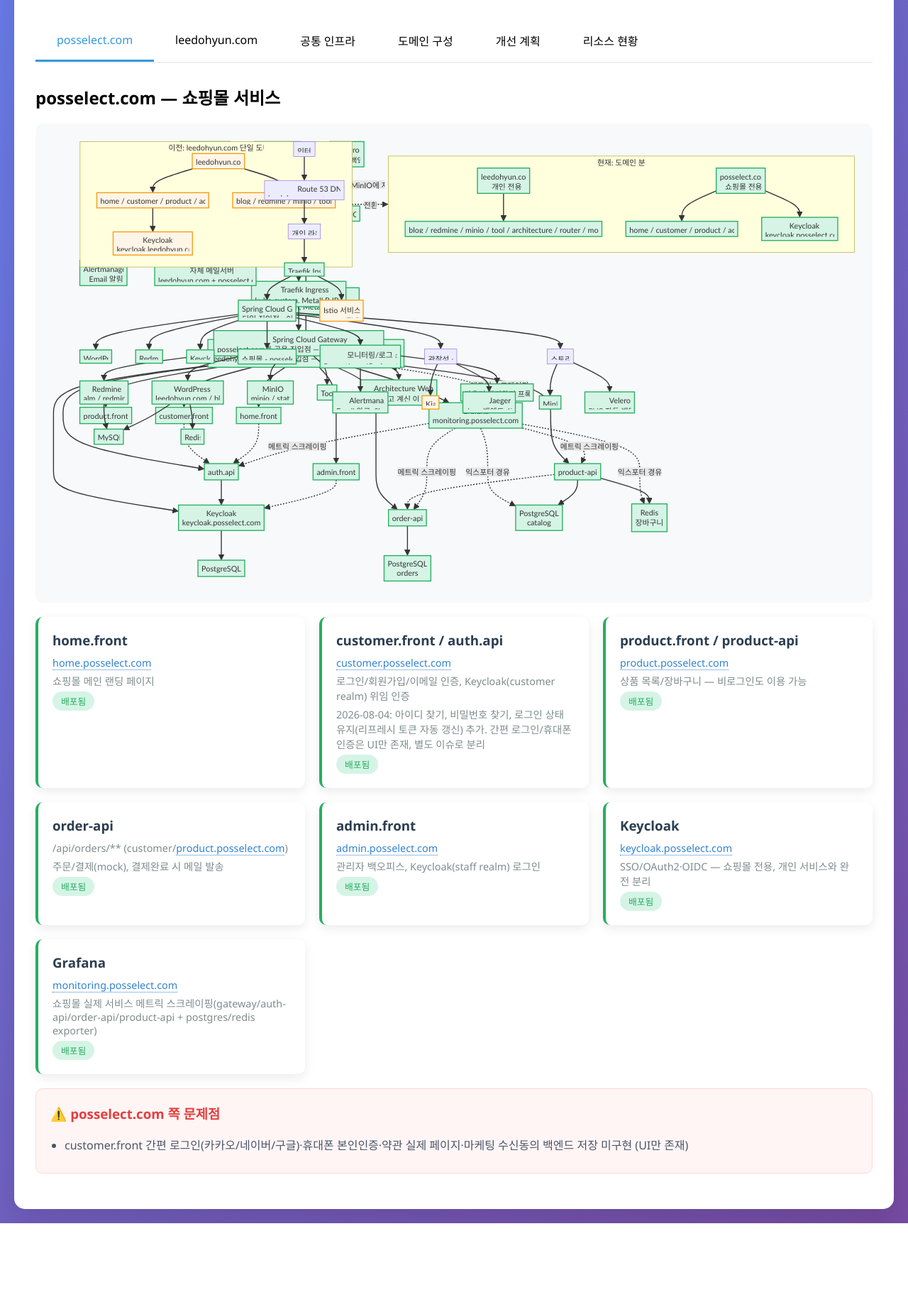
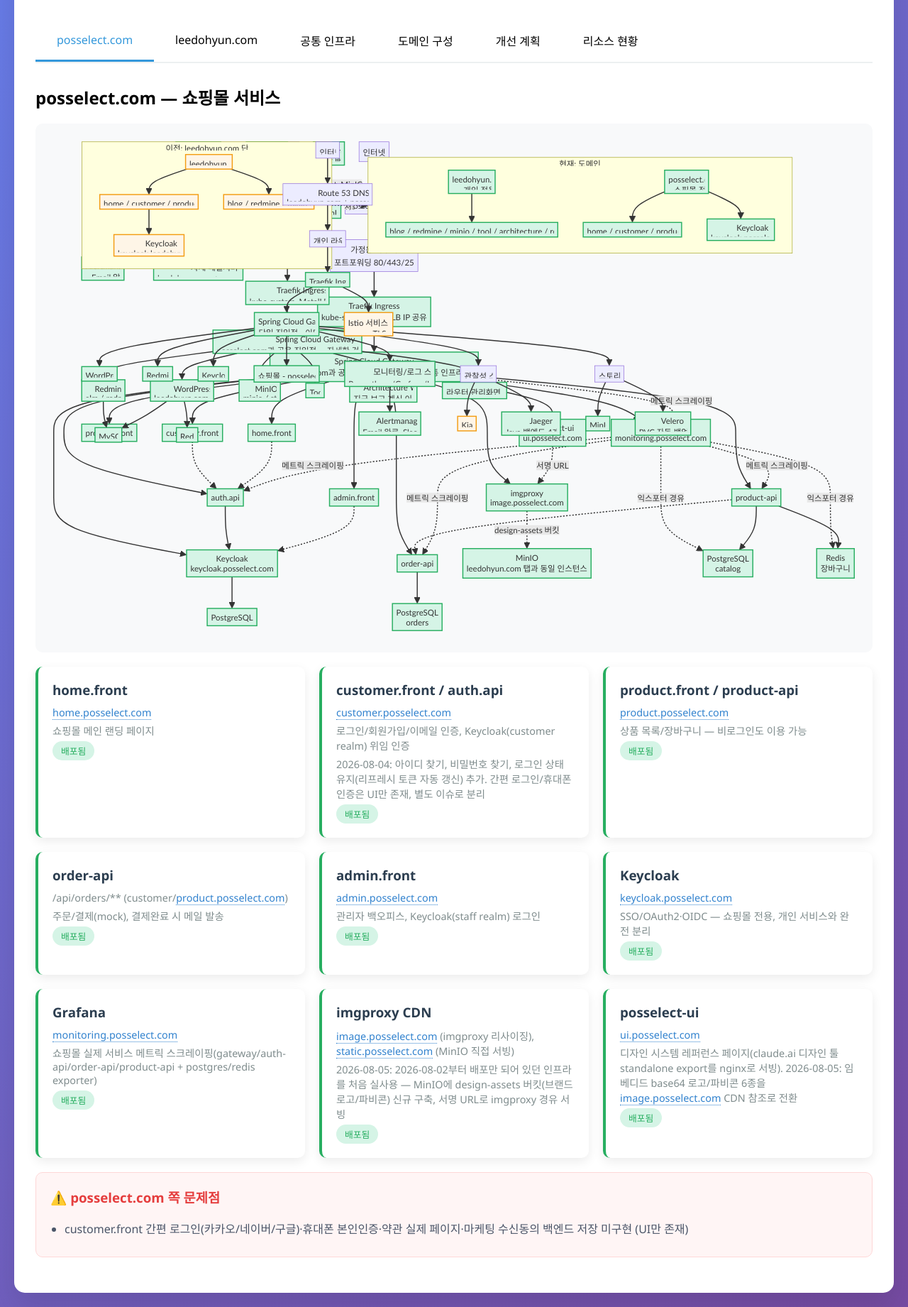
Before and after one commit to lee-dohyun/architecture, a Flask app: page / in a window 1280 px wide. Shown: the part 202-2043 px from the top of the page at 71% size. Before the commit the page ends 1925 px from the top, so only its background shows below. Run offline with Flask 3, Linux system fonts and the light colour scheme.

Commit message:
아키텍처 구조도 최신화: MinIO design-assets 버킷/imgproxy CDN 실사용, posselect-ui 반영
- posselect.com 탭에 imgproxy CDN(image.posselect.com)과 posselect-ui(ui.posselect.com) 서비스 카드 추가
- MinIO 카드에 shop-images/shop-static/design-assets 버킷 공유 사실 명시
- posselect.com mermaid 다이어그램에 imgproxy/posselect-ui 노드 추가

```diff
--- a/app.py
+++ b/app.py
@@ -4,7 +4,7 @@ from datetime import datetime
 
 app = Flask(__name__)
 
-# 아키텍처 데이터 (2026-08-05 최신화 — Loki/Velero/Jaeger 관찰성 스택, 로그인 부가기능 반영)
+# 아키텍처 데이터 (2026-08-05 최신화 — Loki/Velero/Jaeger 관찰성 스택, 로그인 부가기능, MinIO design-assets 버킷/imgproxy CDN 실사용, posselect-ui 반영)
 architecture_data = {
     "current": {
         "title": "현재 K3s 클러스터 아키텍처 구조도 (실제 배포 상태)",
@@ -15,7 +15,7 @@ architecture_data = {
             "personal_line": [
                 {"name": "WordPress", "domains": ["leedohyun.com", "blog.leedohyun.com"], "status": "deployed"},
                 {"name": "Redmine", "domains": ["alm.leedohyun.com", "redmine.leedohyun.com"], "status": "deployed"},
-                {"name": "MinIO", "domains": ["minio.leedohyun.com", "static.leedohyun.com"], "status": "deployed"},
+                {"name": "MinIO", "domains": ["minio.leedohyun.com", "static.leedohyun.com"], "desc": "S3 호환 오브젝트 스토리지 — 개인용 버킷(book/common/image/web)뿐 아니라 posselect.com 쪽 shop-images/shop-static/design-assets 버킷도 같은 인스턴스를 공유", "status": "deployed"},
                 {"name": "Tool", "domains": ["tool.leedohyun.com"], "status": "deployed"},
                 {"name": "Architecture Web", "domains": ["architecture.leedohyun.com", "architecture.posselect.com"], "status": "deployed"},
                 {"name": "라우터 관리화면 프록시", "domains": ["router.leedohyun.com"], "status": "deployed"}
@@ -27,7 +27,9 @@ architecture_data = {
                 {"name": "order-api", "domains": ["/api/orders/** (customer.posselect.com, product.posselect.com)"], "desc": "주문/결제(mock), 로그인 시 계정에 자동 연결", "status": "deployed"},
                 {"name": "admin.front", "domains": ["admin.posselect.com"], "desc": "관리자 백오피스, Keycloak(staff realm) 로그인", "status": "deployed"},
                 {"name": "Keycloak", "domains": ["keycloak.posselect.com"], "desc": "SSO/OAuth2·OIDC — 2026-08-02부로 쇼핑몰 전용, 개인 서비스와 완전 분리", "status": "deployed"},
-                {"name": "Grafana (모니터링)", "domains": ["monitoring.posselect.com"], "desc": "2026-08-02: monitoring.leedohyun.com에서 이전, 쇼핑몰 전용 모니터링으로 재정의. gateway/auth-api/order-api/product-api의 /actuator/prometheus + postgres-exporter + redis-exporter를 실제로 스크레이핑", "status": "deployed"}
+                {"name": "Grafana (모니터링)", "domains": ["monitoring.posselect.com"], "desc": "2026-08-02: monitoring.leedohyun.com에서 이전, 쇼핑몰 전용 모니터링으로 재정의. gateway/auth-api/order-api/product-api의 /actuator/prometheus + postgres-exporter + redis-exporter를 실제로 스크레이핑", "status": "deployed"},
+                {"name": "imgproxy CDN", "domains": ["image.posselect.com (imgproxy 리사이징)", "static.posselect.com (MinIO 직접 서빙)"], "desc": "2026-08-05: 2026-08-02에 배포만 되어 있던 인프라(실사용 사례 없음)를 처음 실사용 — MinIO에 design-assets 버킷(브랜드 로고/파비콘 등) 신규 구축, 서명 URL로 imgproxy 경유 서빙", "status": "deployed"},
+                {"name": "posselect-ui", "domains": ["ui.posselect.com"], "desc": "디자인 시스템 레퍼런스 페이지(claude.ai 디자인 툴 standalone export를 nginx로 서빙). 2026-08-05: 브랜드 로고/파비콘 6종을 페이지에 통째로 임베드된 base64 대신 image.posselect.com CDN 참조로 전환", "status": "deployed"}
             ],
             "mail": [
                 {"name": "자체 메일서버 (docker-mailserver)", "domains": ["customer-service@leedohyun.com", "customer-service@posselect.com"], "desc": "인증메일/주문알림 발신, 두 도메인 모두 DKIM 서명", "status": "deployed"}
--- a/templates/index.html
+++ b/templates/index.html
@@ -223,12 +223,16 @@
                             GW --> OA[order-api]
                             GW --> KC[Keycloak<br/>keycloak.posselect.com]
                             GW --> GF[Grafana<br/>monitoring.posselect.com]
+                            GW --> IP[imgproxy<br/>image.posselect.com]
+                            GW --> UI[posselect-ui<br/>ui.posselect.com]
 
                             AA --> KC
                             ADF -.-> KC
                             CF -.-> AA
                             HF -.-> AA
                             PA -.-> OA
+                            IP -.->|design-assets 버킷| MO2[MinIO<br/>leedohyun.com 탭과 동일 인스턴스]
+                            UI -.->|서명 URL| IP
 
                             GF -.->|메트릭 스크레이핑| GW
                             GF -.->|메트릭 스크레이핑| AA
@@ -243,7 +247,7 @@
                             PA --> Redis2[Redis<br/>장바구니]
 
                             classDef deployed fill:#d5f4e6,stroke:#27ae60,stroke-width:2px
-                            class HF,CF,PF,ADF,AA,PA,OA,KC,GF,GW,Traefik,PG1,PG2,PG3,Redis2 deployed
+                            class HF,CF,PF,ADF,AA,PA,OA,KC,GF,GW,Traefik,PG1,PG2,PG3,Redis2,IP,UI,MO2 deployed
                     </div>
                 </div>
 
@@ -289,6 +293,18 @@
                         <h3>Grafana</h3>
                         <div class="domains">monitoring.posselect.com</div>
                         <div class="domains">쇼핑몰 실제 서비스 메트릭 스크레이핑(gateway/auth-api/order-api/product-api + postgres/redis exporter)</div>
+                        <span class="status-badge status-deployed">배포됨</span>
+                    </div>
+                    <div class="service-card deployed">
+                        <h3>imgproxy CDN</h3>
+                        <div class="domains">image.posselect.com (imgproxy 리사이징), static.posselect.com (MinIO 직접 서빙)</div>
+                        <div class="domains">2026-08-05: 2026-08-02부터 배포만 되어 있던 인프라를 처음 실사용 — MinIO에 design-assets 버킷(브랜드 로고/파비콘) 신규 구축, 서명 URL로 imgproxy 경유 서빙</div>
+                        <span class="status-badge status-deployed">배포됨</span>
+                    </div>
+                    <div class="service-card deployed">
+                        <h3>posselect-ui</h3>
+                        <div class="domains">ui.posselect.com</div>
+                        <div class="domains">디자인 시스템 레퍼런스 페이지(claude.ai 디자인 툴 standalone export를 nginx로 서빙). 2026-08-05: 임베디드 base64 로고/파비콘 6종을 image.posselect.com CDN 참조로 전환</div>
                         <span class="status-badge status-deployed">배포됨</span>
                     </div>
                 </div>
@@ -342,7 +358,7 @@
                     <div class="service-card deployed">
                         <h3>MinIO</h3>
                         <div class="domains">minio.leedohyun.com, static.leedohyun.com</div>
-                        <div class="domains">S3 호환 객체 스토리지. Velero 백업 저장소로도 재사용(공통 인프라 탭 참고)</div>
+                        <div class="domains">S3 호환 객체 스토리지. Velero 백업 저장소로도 재사용(공통 인프라 탭 참고). 2026-08-05: 개인용 버킷뿐 아니라 posselect.com 쪽 shop-images/shop-static/design-assets 버킷도 같은 인스턴스를 공유 — 자세한 건 posselect.com 탭의 imgproxy CDN 참고</div>
                         <span class="status-badge status-deployed">배포됨</span>
                     </div>
                     <div class="service-card deployed">
```
